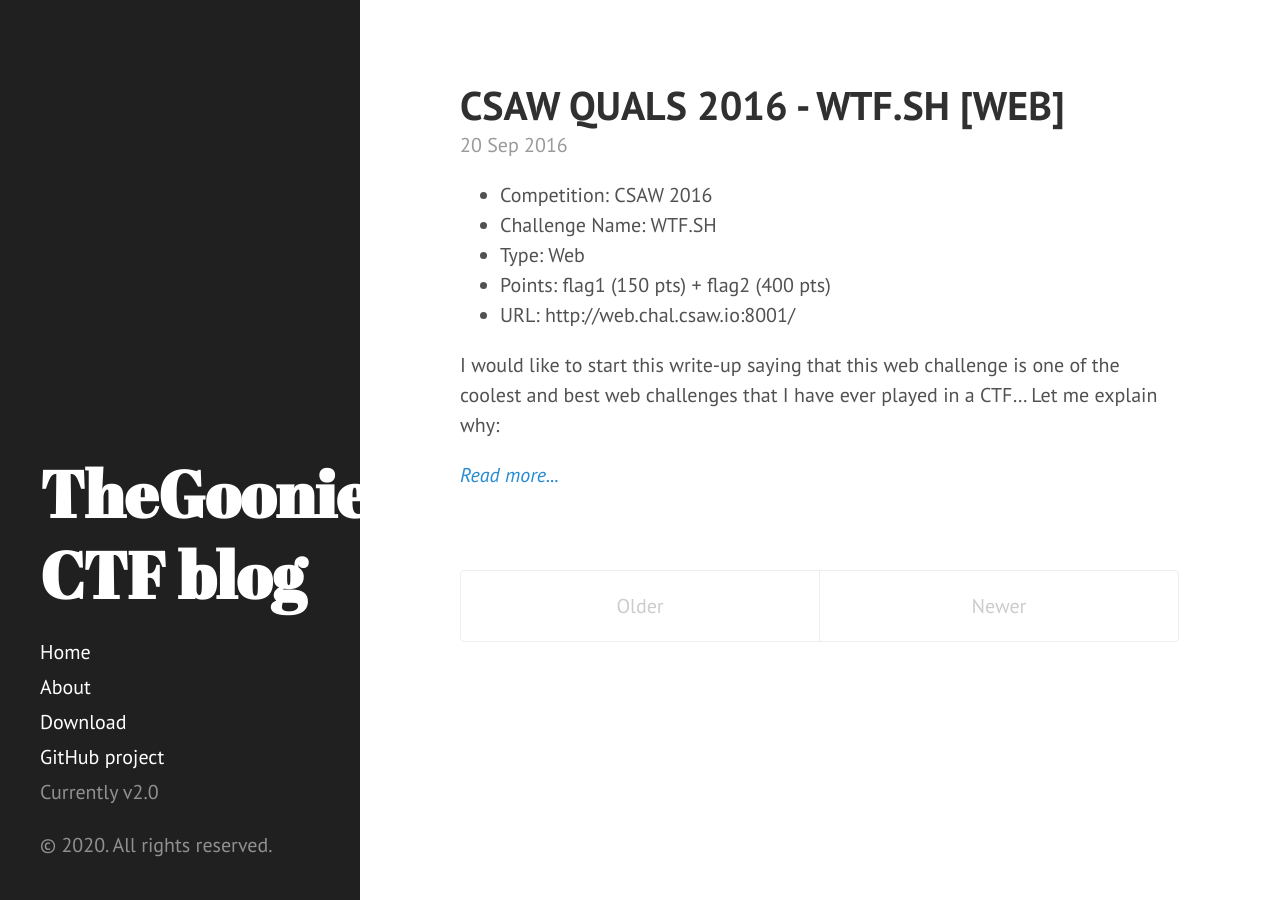
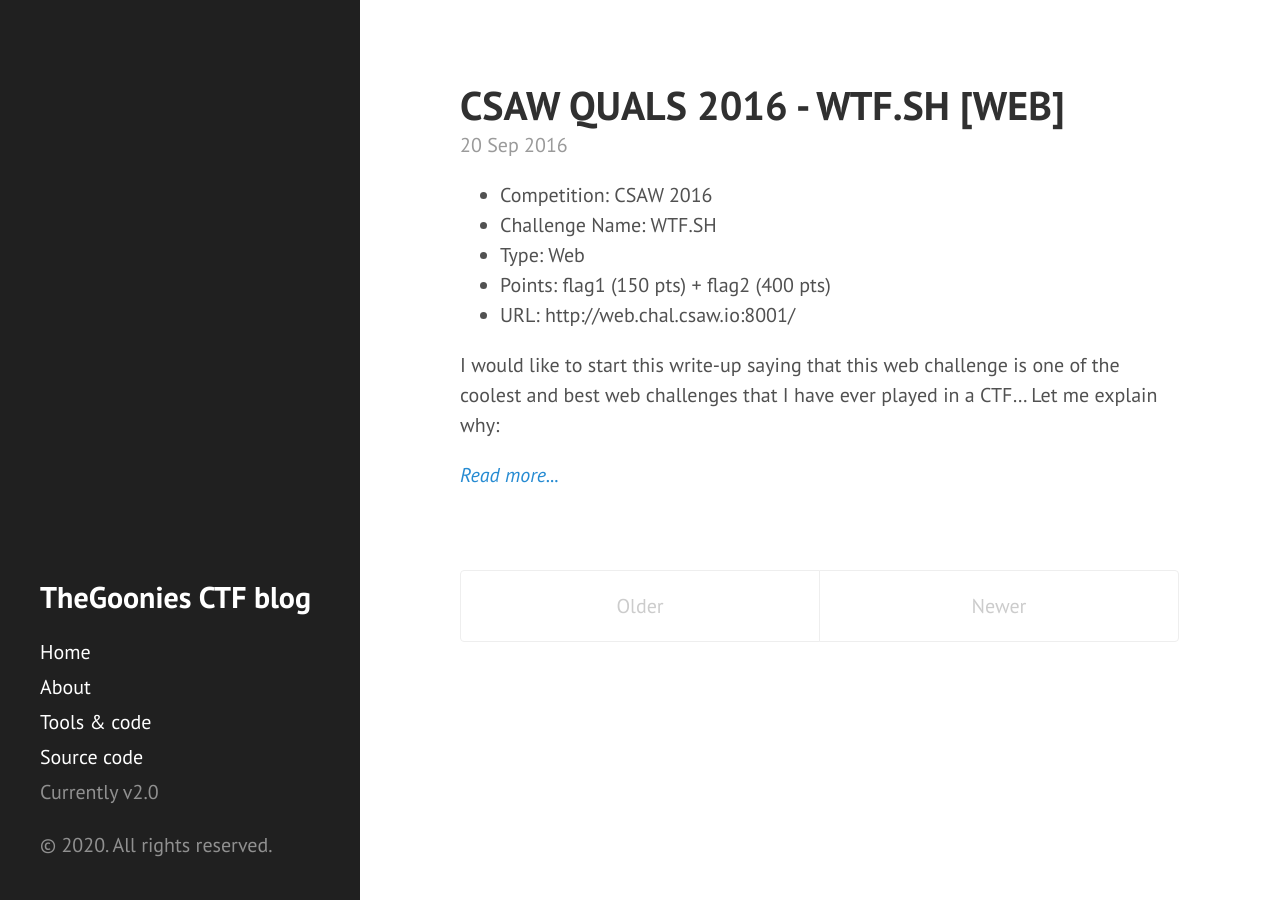
Before and after one commit to thegoonies/thegoonies.github.io, a Jekyll site: the page built from index.html, in a window 1280 px wide. Built offline with Jekyll 4.4.1, drawn with Linux system fonts in a browser that asks for light colours; Markdown is read by kramdown in place of the engine named in the settings; the list of posts is cut into pages by our own code.

Commit message:
Update sidebar.html

```diff
--- a/_includes/sidebar.html
+++ b/_includes/sidebar.html
@@ -1,11 +1,11 @@
 <div class="sidebar">
   <div class="container sidebar-sticky">
     <div class="sidebar-about">
-      <h1>
+      <h2>
         <a href="{{ site.baseurl }}">
           {{ site.title }}
         </a>
-      </h1>
+      </h2>
       <p class="lead">{{ site.description }}</p>
     </div>
 
@@ -26,8 +26,8 @@
         {% endif %}
       {% endfor %}
 
-      <a class="sidebar-nav-item" href="{{ site.github.repo }}/archive/v{{ site.version }}.zip">Download</a>
-      <a class="sidebar-nav-item" href="{{ site.github.repo }}">GitHub project</a>
+      <a class="sidebar-nav-item" href="{{ site.github.tools }}">Tools &amp; code</a>
+      <a class="sidebar-nav-item" href="{{ site.github.repo }}">Source code</a>
       <span class="sidebar-nav-item">Currently v{{ site.version }}</span>
     </nav>
 
```
